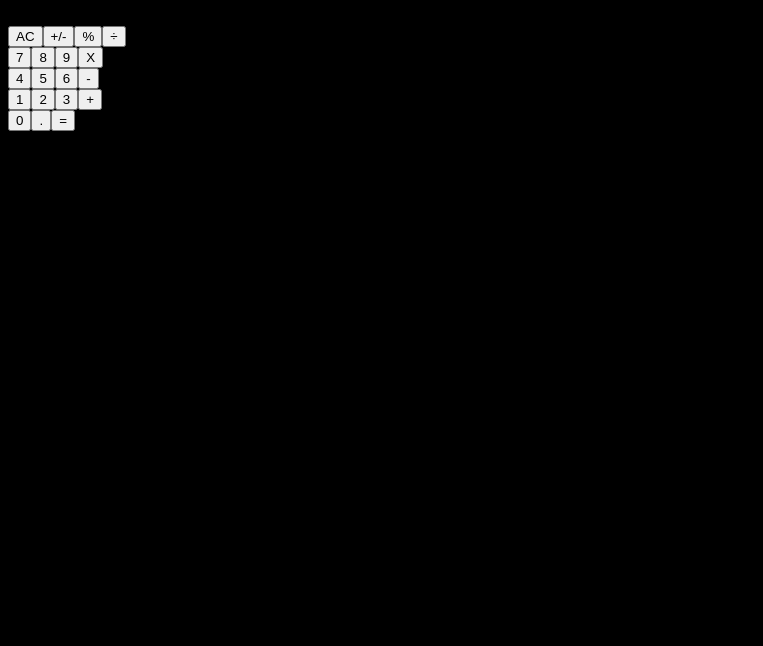
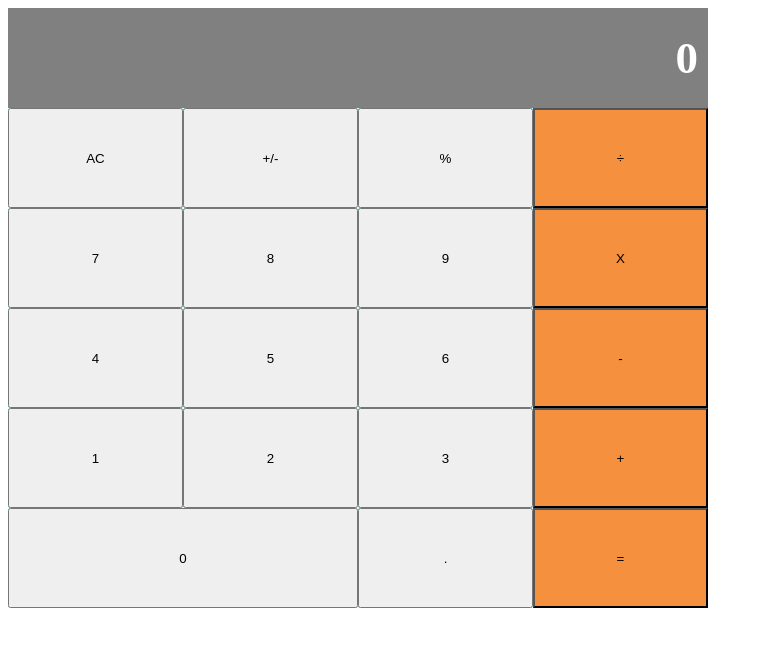
Before and after one commit to RoodzFernando/Calculator-React-app, a React (Create React App) app: page / in a window 1280 px wide. Shown: the top 646 px of the page, without its empty margins (0-763 px from the left). Built offline with nearby package versions, Linux system fonts and the light colour scheme.

Commit message:
Style some parts of the project

```diff
--- a/src/components/ButtonPanel.js
+++ b/src/components/ButtonPanel.js
@@ -3,7 +3,7 @@ import Button from '../components/Button';
 
 export default function ButtonPanel() {
     return(
-      <div>
+      <div className = "button-panel">
         <div className="group-1">
           <Button name = "AC"/>
           <Button name = "+/-"/>
--- a/src/styles/css/index.css
+++ b/src/styles/css/index.css
@@ -1,4 +1,25 @@
-body {
-  background: #000; }
+body .result {
+  background-color: grey;
+  width: 700px;
+  height: 100px;
+  color: #fff;
+  font-weight: bold;
+  display: flex;
+  justify-content: flex-end;
+  align-items: center;
+  padding-right: 10px;
+  font-size: 45px;
+  box-sizing: border-box; }
+body [class^="group"] {
+  background: rgba(43, 236, 250, 0.192);
+  height: 100px;
+  width: 700px; }
+  body [class^="group"] button:last-child {
+    background: #F5913E; }
+  body [class^="group"] button {
+    height: 100%;
+    width: 25%; }
+body .group-5 button:first-child {
+  width: 50%; }
 
 /*# sourceMappingURL=index.css.map */
--- a/src/styles/scss/index.scss
+++ b/src/styles/scss/index.scss
@@ -1,3 +1,43 @@
+$width: 700px;
+$height: 100px;
+
 body {
-  background: #000;
+  .result {
+    background-color: grey;
+    width: $width;
+    height: $height;
+    color: #fff;
+    font-weight: bold;
+    display: flex;
+    justify-content: flex-end;
+    align-items: center;
+    padding-right: 10px;
+    font-size: 45px;
+    box-sizing: border-box;
+  }
+
+  [class^="group"] {
+    background: rgba(43, 236, 250, 0.192);
+    // display: flex;
+    // flex-grow: 25%;
+    height: $height;
+    width: $width;
+    button:last-child {
+      background: #F5913E;
+    }
+
+    button {
+      // background: #000;
+      height: 100%;
+      width: 25%;
+    }
+  }
+  .group-5 {
+    // background: #000;
+    // display: none;
+    button:first-child{
+      // background: #000;
+      width: 50%;
+    }
+  }
 }
```
Also changed, not shown: 2 other files (tests, documents, lock files or other folders).
